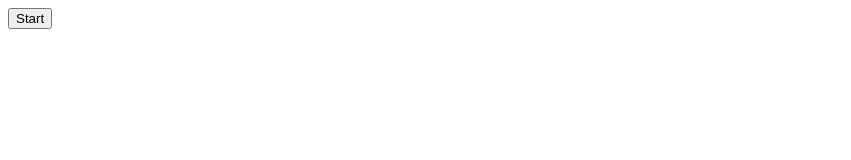
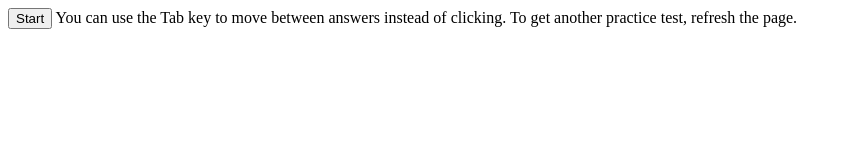
Before and after one commit to bogosj/math-practice, a plain HTML site: page index.html in a window 1280 px wide. Shown: the whole page, without its empty margins (0-851 px from the left). Drawn offline with nearby package versions, Linux system fonts and the light colour scheme.

Commit message:
Create index.html

```diff
--- a/index.html
+++ b/index.html
@@ -7,6 +7,7 @@
 <body>
   <div id="start">
     <button id="start-button">Start</button>
+    You can use the Tab key to move between answers instead of clicking. To get another practice test, refresh the page.
   </div>
   <div id="timer"></div>
   <div id="problem-table"></div>
```
